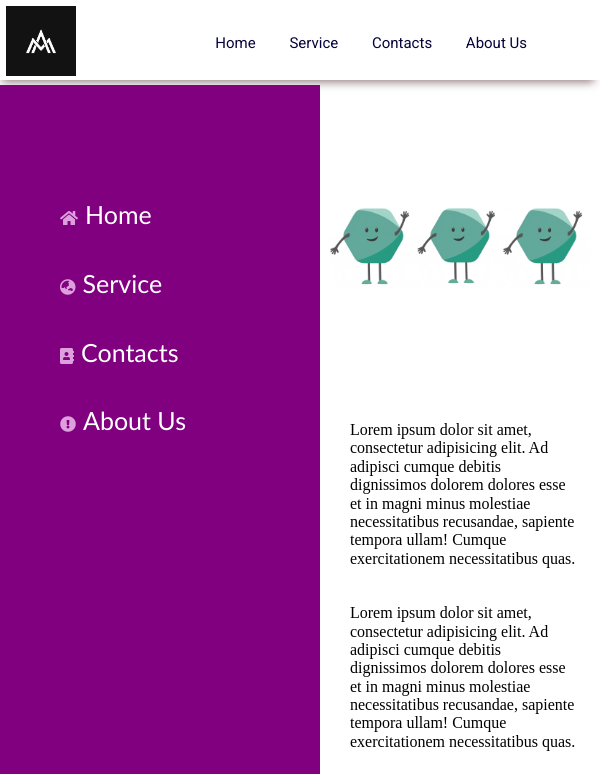
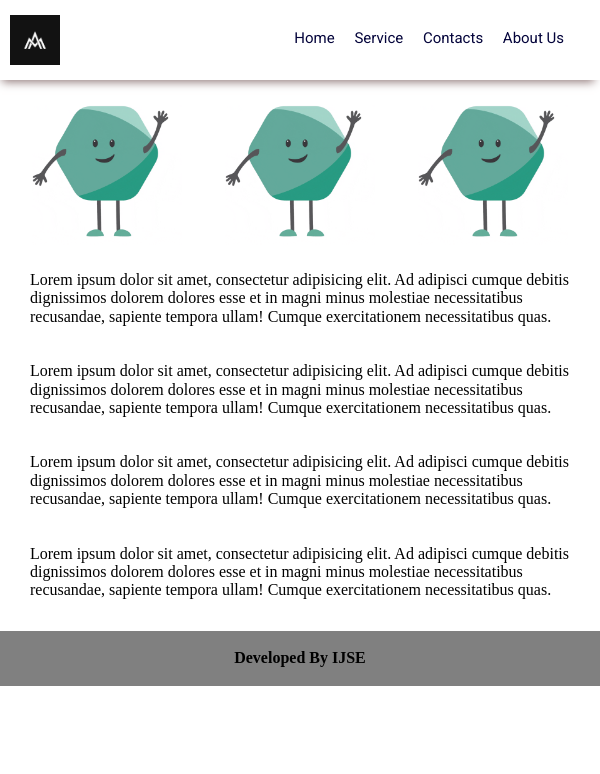
Before and after one commit to Amasha2000/MyProfile, a plain HTML site: page myprojects/css/case-2_responsive-version/case-2-responsive.html in a window 600 px wide. Shown: the top 774 px of the page. Drawn offline with Linux system fonts and the light colour scheme; files that its build step writes are made by us from their sources; files whose address does not match are found by name.

Commit message:
Added second meadia query

```diff
--- a/myprojects/css/case-2_responsive-version/case-2-responsive.html
+++ b/myprojects/css/case-2_responsive-version/case-2-responsive.html
@@ -180,6 +180,38 @@
                 height: 700px;
             }
         }
+
+        @media all and (min-width: 425px) and (max-width: 600px) {
+            header > img{
+                width:50px;
+                left:10px;
+                position: absolute;
+                top:0;
+                bottom: 0;
+                margin: auto;
+            }
+
+            header > ul {
+                width: max-content;
+                right: 0;
+                bottom: 5px;
+                font-size: 15px;
+            }
+
+            header > ul > li {
+                padding: 0 8px 0 8px;
+            }
+            main>nav{
+                display: none;
+            }
+            main>section{
+                margin-left:0;
+            }
+            main>section>section{
+                flex-direction: row;
+                height: 150px;
+            }
+        }
     </style>
 </head>
 <body>
```
